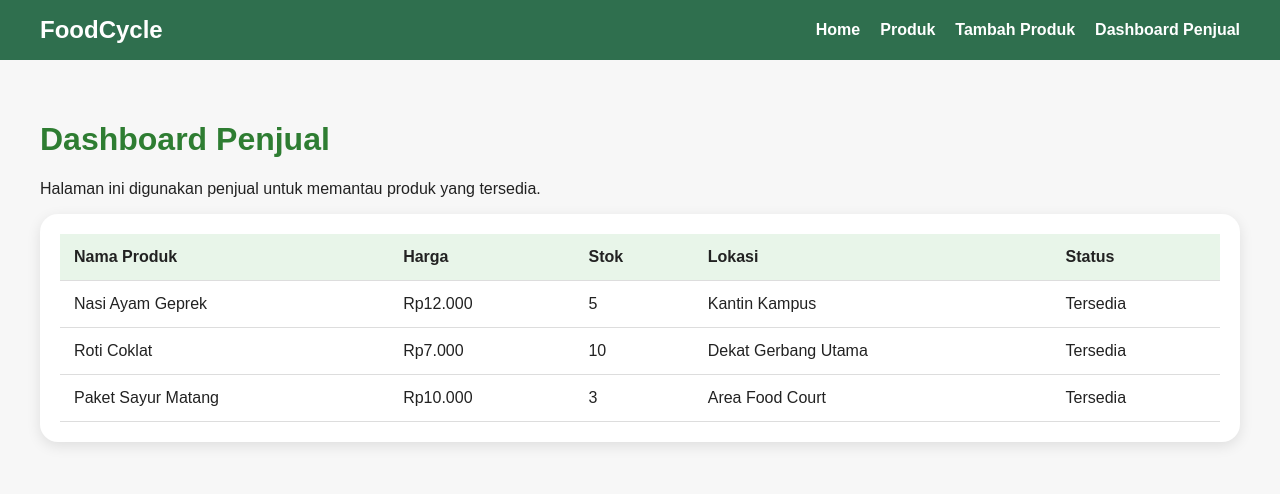
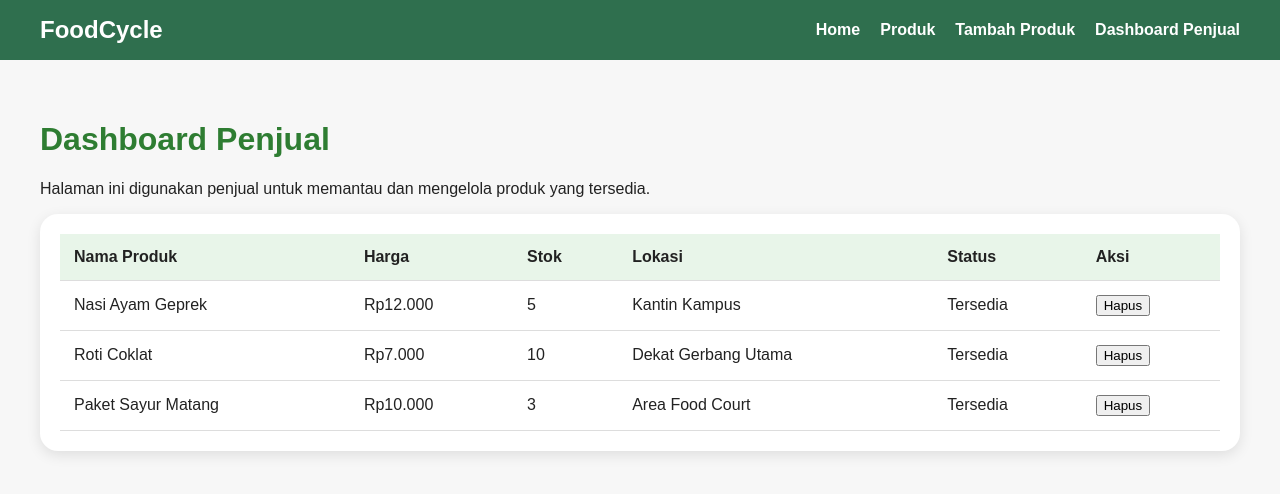
Before and after one commit to Jez-z/foodcycle-app, a React (Vite) app: page /seller-dashboard in a window 1280 px wide. Shown: the top 494 px of the page. Built offline with nearby package versions, Linux system fonts and the light colour scheme.

Commit message:
Update SellerDashboard.jsx

```diff
--- a/src/pages/SellerDashboard.jsx
+++ b/src/pages/SellerDashboard.jsx
@@ -1,8 +1,8 @@
-function SellerDashboard({ products }) {
+function SellerDashboard({ products, deleteProduct }) {
   return (
     <div className="page">
       <h1>Dashboard Penjual</h1>
-      <p>Halaman ini digunakan penjual untuk memantau produk yang tersedia.</p>
+      <p>Halaman ini digunakan penjual untuk memantau dan mengelola produk yang tersedia.</p>
 
       <div className="table-wrapper">
         <table>
@@ -13,6 +13,7 @@ function SellerDashboard({ products }) {
               <th>Stok</th>
               <th>Lokasi</th>
               <th>Status</th>
+              <th>Aksi</th>
             </tr>
           </thead>
 
@@ -24,6 +25,14 @@ function SellerDashboard({ products }) {
                 <td>{product.quantity}</td>
                 <td>{product.location}</td>
                 <td>{product.status}</td>
+                <td>
+                  <button
+                    className="delete-button"
+                    onClick={() => deleteProduct(product.id)}
+                  >
+                    Hapus
+                  </button>
+                </td>
               </tr>
             ))}
           </tbody>
```
